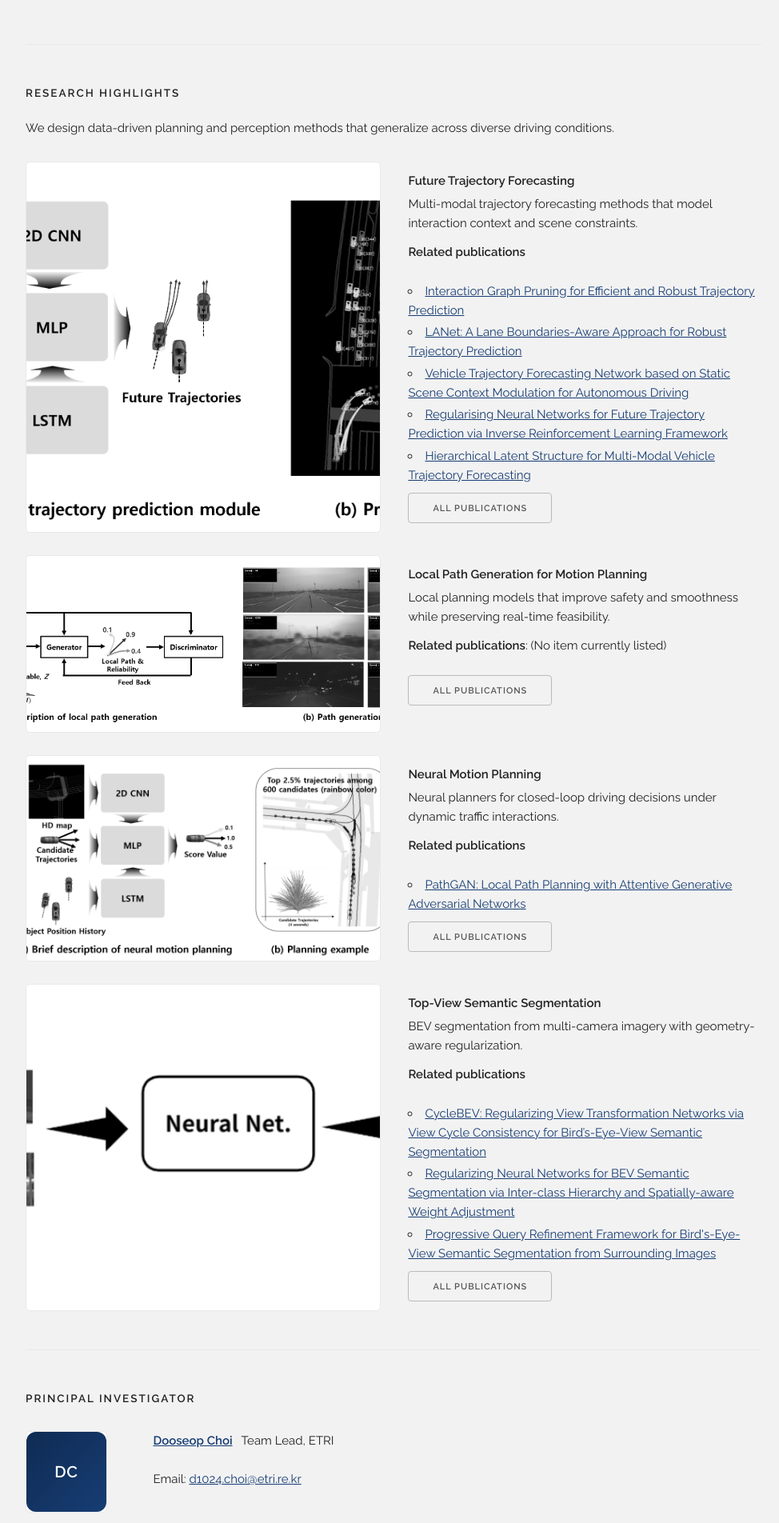
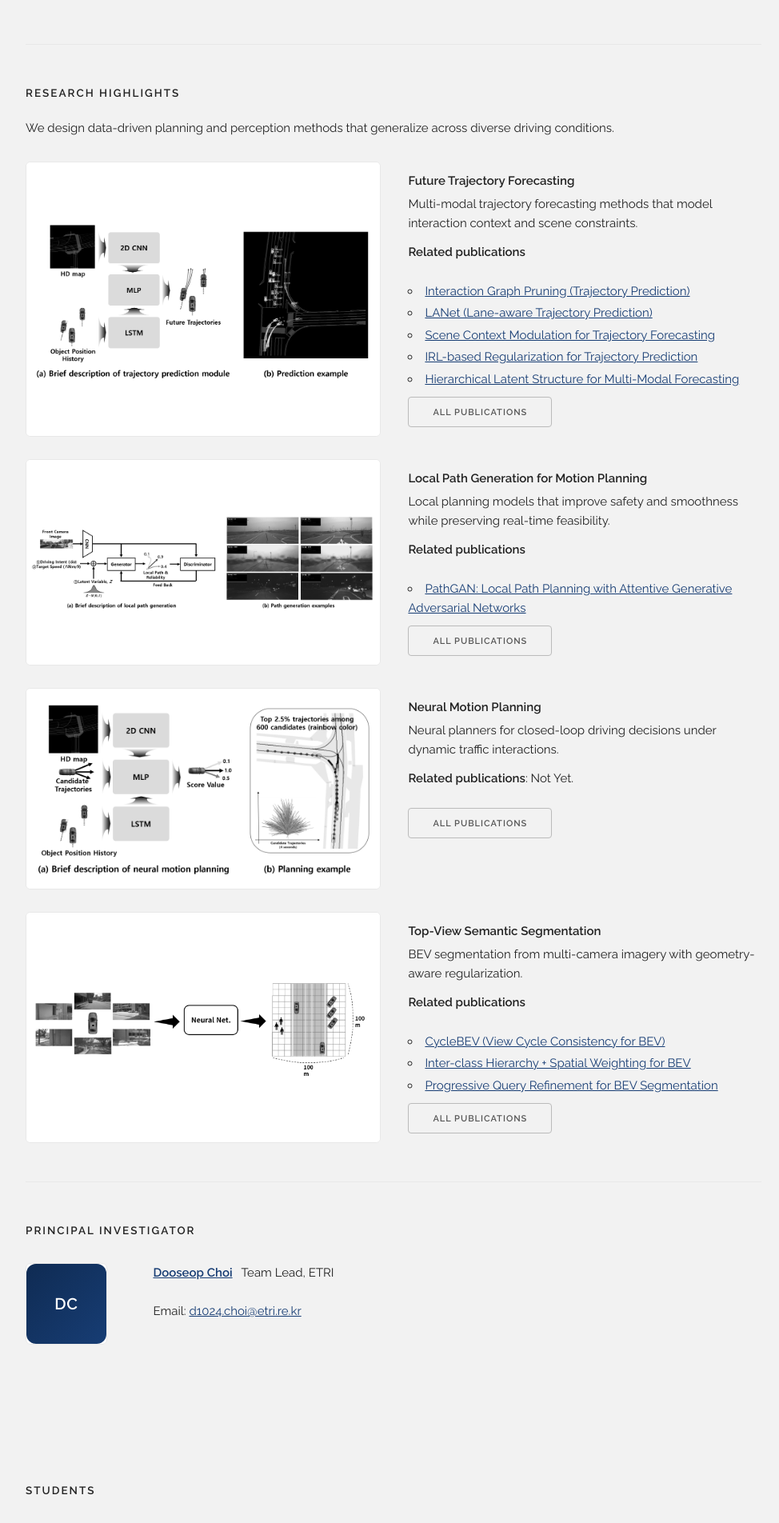
Before and after one commit to adir-etri/adir-etri.github.io, a Jekyll site: the page index.html, which Jekyll copies as it is, in a window 1280 px wide. Shown: the part 862-2766 px from the top of the page at 80% size, without its empty margins (148-1122 px from the left). Built offline with Jekyll 4.4.1, drawn with Linux system fonts in a browser that asks for light colours; nearby versions of some CDN libraries.

Commit message:
Refine highlight sections and publication labels

```diff
--- a/css/custom.css
+++ b/css/custom.css
@@ -115,7 +115,7 @@ a:hover {
   border-radius: 6px;
   border: 1px solid var(--line);
   background: var(--card);
-  height: 185px;
+  height: clamp(180px, 36vw, 240px);
 }
 
 .example-profile-wrapper {
@@ -148,7 +148,11 @@ img.grayscale {
   -webkit-filter: grayscale(100%);
   width: 100%;
   height: 100%;
-  object-fit: cover;
+  object-fit: contain;
+  object-position: center;
+  padding: 0.5rem;
+  box-sizing: border-box;
+  background: #fff;
 }
 
 img.grayscale:hover {
@@ -177,7 +181,7 @@ img.grayscale:hover {
   }
 
   .example {
-    min-height: 220px;
+    min-height: 250px;
   }
 
   .example-screenshot-wrapper {
@@ -185,6 +189,7 @@ img.grayscale:hover {
     width: 48%;
     height: 100%;
     left: 0;
+    min-height: 230px;
     max-height: none;
   }
 
--- a/index.html
+++ b/index.html
@@ -99,11 +99,11 @@
           </p>
           <p><strong>Related publications</strong></p>
           <ul class="topic-pub-list">
-            <li><a href="#pub-igp">Interaction Graph Pruning for Efficient and Robust Trajectory Prediction</a></li>
-            <li><a href="#pub-lanet">LANet: A Lane Boundaries-Aware Approach for Robust Trajectory Prediction</a></li>
-            <li><a href="#pub-vtfn">Vehicle Trajectory Forecasting Network based on Static Scene Context Modulation for Autonomous Driving</a></li>
-            <li><a href="#pub-irl">Regularising Neural Networks for Future Trajectory Prediction via Inverse Reinforcement Learning Framework</a></li>
-            <li><a href="#pub-hls">Hierarchical Latent Structure for Multi-Modal Vehicle Trajectory Forecasting</a></li>
+            <li><a href="#pub-igp">Interaction Graph Pruning (Trajectory Prediction)</a></li>
+            <li><a href="#pub-lanet">LANet (Lane-aware Trajectory Prediction)</a></li>
+            <li><a href="#pub-vtfn">Scene Context Modulation for Trajectory Forecasting</a></li>
+            <li><a href="#pub-irl">IRL-based Regularization for Trajectory Prediction</a></li>
+            <li><a href="#pub-hls">Hierarchical Latent Structure for Multi-Modal Forecasting</a></li>
           </ul>
           <a class="button" href="#publication">All Publications</a>
         </div>
@@ -118,7 +118,10 @@
           <p class="example-description">
             Local planning models that improve safety and smoothness while preserving real-time feasibility.
           </p>
-          <p><strong>Related publications</strong>: (No item currently listed)</p>
+          <p><strong>Related publications</strong></p>
+          <ul class="topic-pub-list">
+            <li><a href="#pub-pathgan">PathGAN: Local Path Planning with Attentive Generative Adversarial Networks</a></li>
+          </ul>
           <a class="button" href="#publication">All Publications</a>
         </div>
       </div>
@@ -132,10 +135,7 @@
           <p class="example-description">
             Neural planners for closed-loop driving decisions under dynamic traffic interactions.
           </p>
-          <p><strong>Related publications</strong></p>
-          <ul class="topic-pub-list">
-            <li><a href="#pub-pathgan">PathGAN: Local Path Planning with Attentive Generative Adversarial Networks</a></li>
-          </ul>
+          <p><strong>Related publications</strong>: Not Yet.</p>
           <a class="button" href="#publication">All Publications</a>
         </div>
       </div>
@@ -151,9 +151,9 @@
           </p>
           <p><strong>Related publications</strong></p>
           <ul class="topic-pub-list">
-            <li><a href="#pub-cyclebev">CycleBEV: Regularizing View Transformation Networks via View Cycle Consistency for Bird’s-Eye-View Semantic Segmentation</a></li>
-            <li><a href="#pub-bev-reg">Regularizing Neural Networks for BEV Semantic Segmentation via Inter-class Hierarchy and Spatially-aware Weight Adjustment</a></li>
-            <li><a href="#pub-pqr">Progressive Query Refinement Framework for Bird's-Eye-View Semantic Segmentation from Surrounding Images</a></li>
+            <li><a href="#pub-cyclebev">CycleBEV (View Cycle Consistency for BEV)</a></li>
+            <li><a href="#pub-bev-reg">Inter-class Hierarchy + Spatial Weighting for BEV</a></li>
+            <li><a href="#pub-pqr">Progressive Query Refinement for BEV Segmentation</a></li>
           </ul>
           <a class="button" href="#publication">All Publications</a>
         </div>
```
